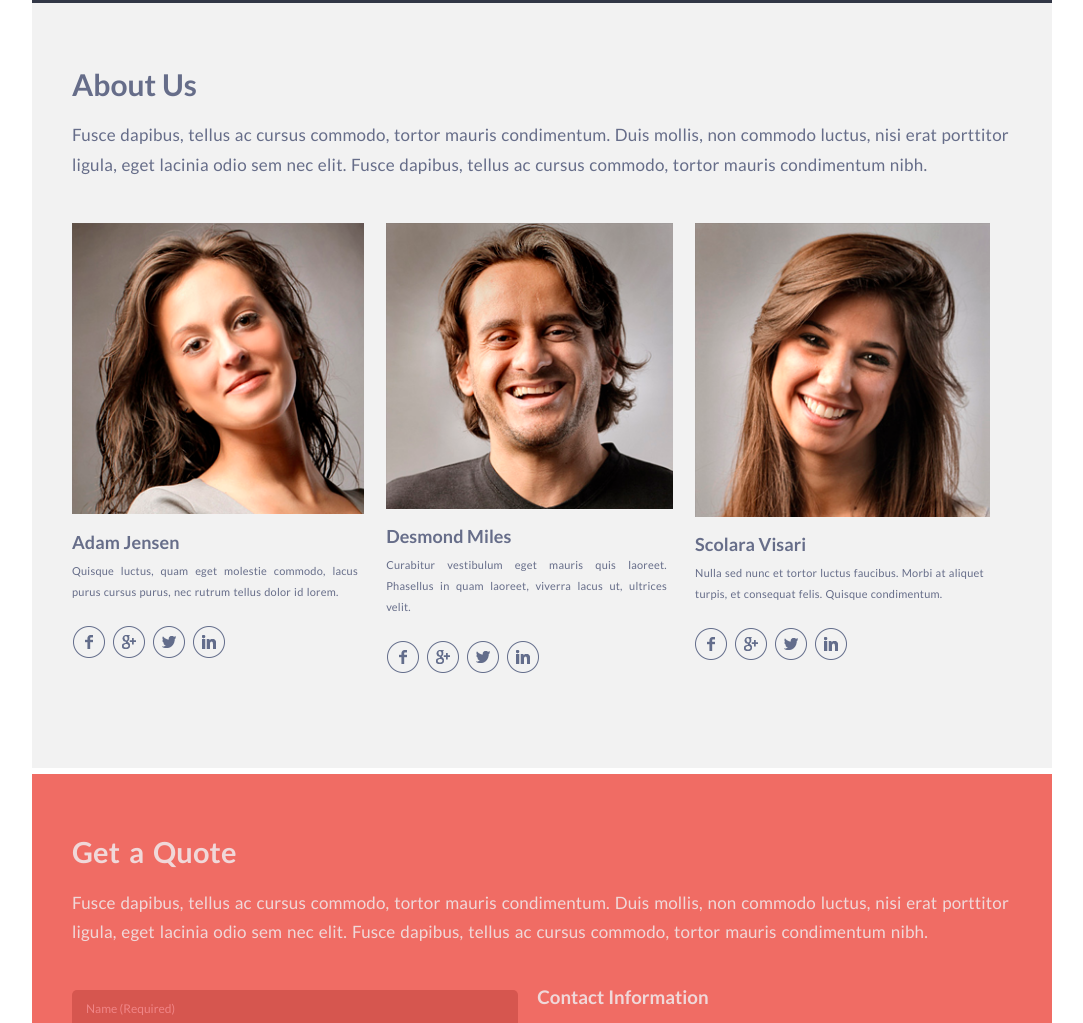
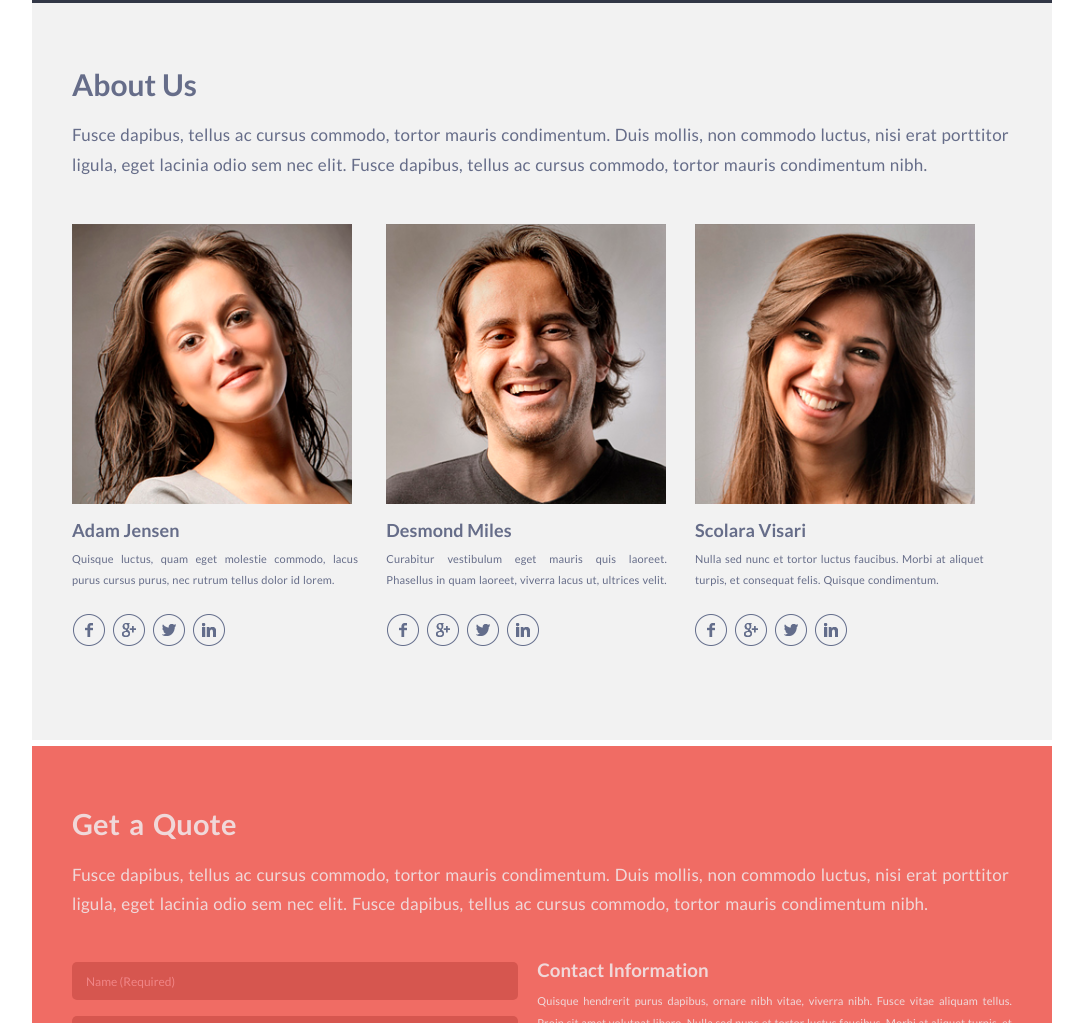
Before and after one commit to Maxvvellh0use/singolo, a website: page index.html in a window 1280 px wide. Shown: the part 2052-3075 px from the top of the page, without its empty margins (98-1181 px from the left). Drawn offline with Linux system fonts and the light colour scheme.

Commit message:
fix: fixed texts under photos

```diff
--- a/index.html
+++ b/index.html
@@ -223,7 +223,7 @@
     <div class="wrapper peoples__wrapper">
         <div class="peoples">
             <div class="peoples__person-list">
-                <div class="peoples__photo">
+                <div class="peoples__photo center_photo">
                     <img src="assets/portfolio/photos/photo-1.png" alt="Adam Jensen">
                 </div>
                 <div class="peoples__description">
--- a/style.css
+++ b/style.css
@@ -473,7 +473,6 @@ button {
 /*content style*/
 
 .content-block {
-    /* max-height: 1102px; */
     max-width: 1020px;
     height: 100%;
     width: 102%;
@@ -545,8 +544,8 @@ button {
 }
 
 .peoples__photo {
-    margin-top: -1px;
-    width: 102%;
+    margin-top: 0px;
+    width: 100%;
 }
 
 .peoples__photo img {
@@ -555,7 +554,7 @@ button {
 
 .peoples__description {
     width: 100%;
-    margin-top: -17px;
+    margin-top: -18px;
 }
 
 
@@ -574,7 +573,7 @@ button {
 
 .peoples__text {
     margin-top: -23px;
-    letter-spacing: .06mm;
+    letter-spacing: .04mm;
     font-size: 11px;
     line-height: 21px;
     word-spacing: .2mm;
@@ -885,6 +884,10 @@ button {
         height: 17vw;
         width: 30vw;
     }
+    .peoples__photo {
+        max-width: 280px;
+    }
+
     .popup {
         margin-left: calc(23% - 59px);
     }
@@ -964,7 +967,7 @@ button {
         padding: 0 30px;
     }
     .peoples__person-list {
-        padding: 0px 3% 2% 0;
+        padding: 0px 2% 2% 0;
     }
     .quote__title {
         padding-top: 4px;
```
